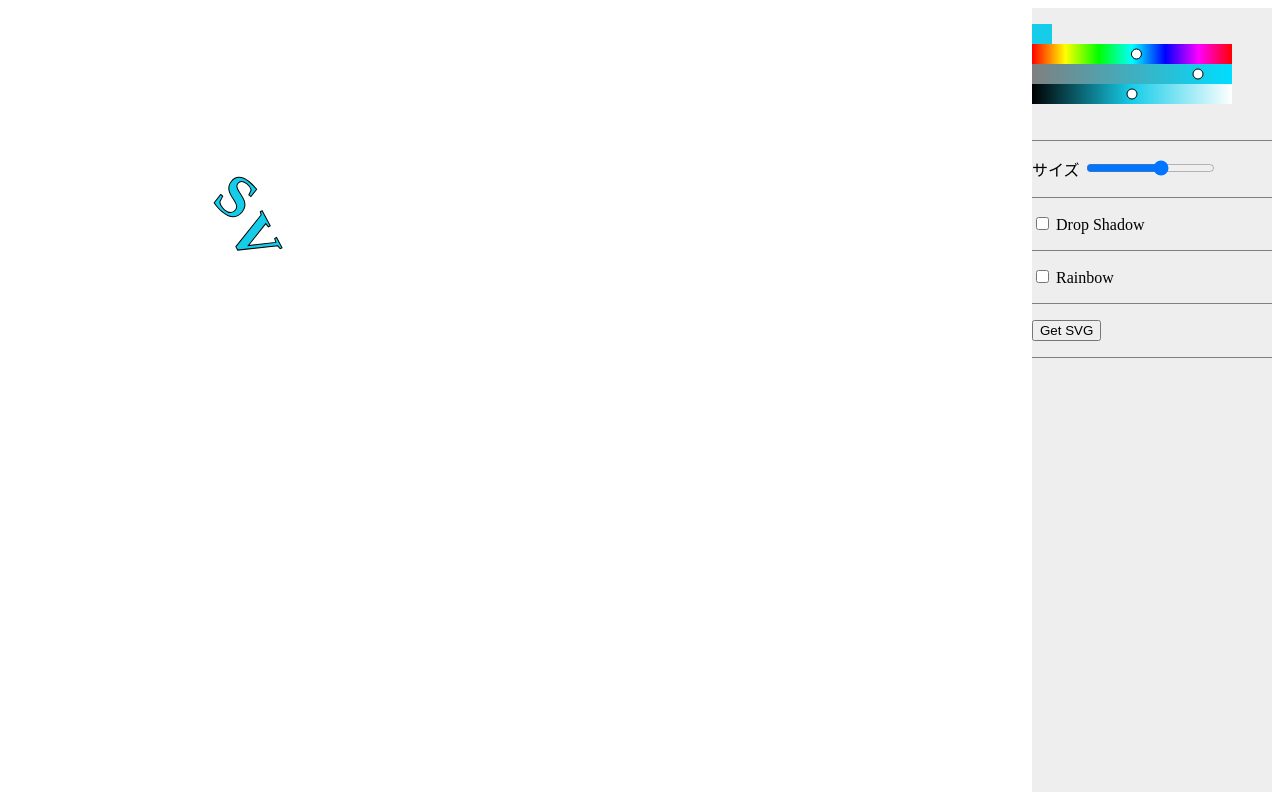
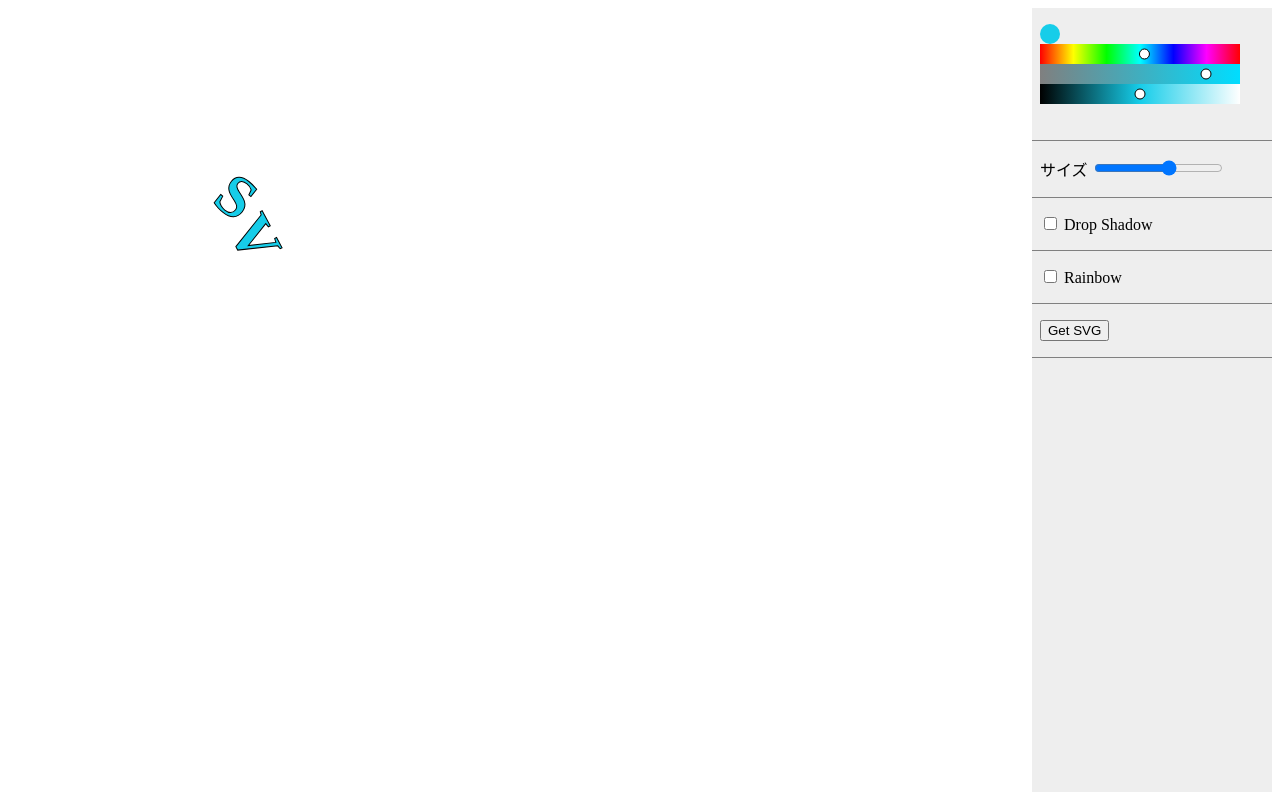
Before and after one commit to hashrock/presentation-201907-svg, a Vue app: page / in a window 1280 px wide. Built offline with nearby package versions, Linux system fonts and the light colour scheme.

Commit message:
chore: css nits

```diff
--- a/App.vue
+++ b/App.vue
@@ -298,5 +298,7 @@ path {
   border-bottom: 1px solid gray;
   padding-bottom: 1rem;
   padding-top: 1rem;
+  padding-right: 0.5rem;
+  padding-left: 0.5rem;
 }
 </style>
--- a/Color.vue
+++ b/Color.vue
@@ -44,7 +44,7 @@
         <stop offset="100%" :stop-color="lStop[2]" />
       </linearGradient>
     </defs>
-    <rect :fill="hsl" x="0" y="0" width="20" height="20" />
+    <rect rx="20" :fill="hsl" x="0" y="0" width="20" height="20" />
     <rect
       fill="url(#hsv1)"
       x="0"
```
